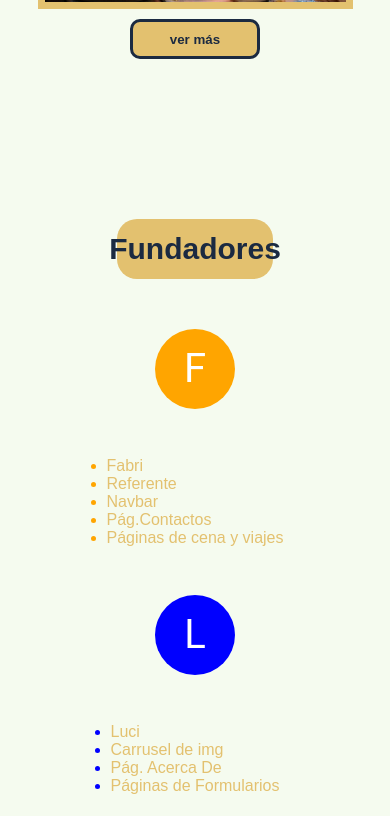
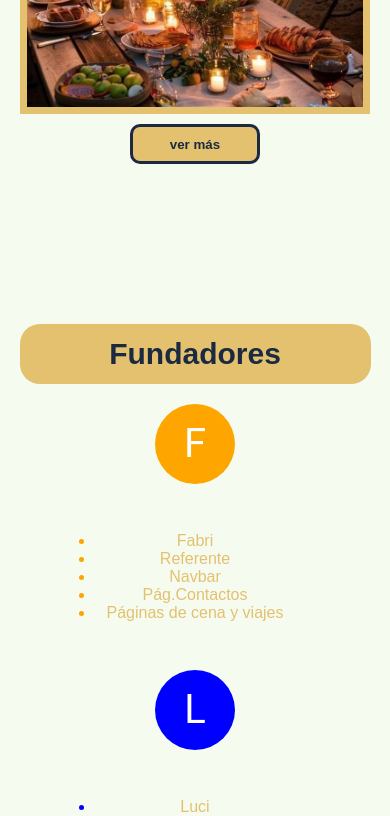
Before and after one commit to Fabricio3434/Proyecto-final-GT-Memoria-en-Ruta-, a React (Vite) app: page /about in a window 390 px wide. Shown: the part 1156-1972 px from the top of the page. Built offline with nearby package versions, Linux system fonts and the light colour scheme.

Commit message:
correción del responsive

```diff
--- a/src/css/Acerca.css
+++ b/src/css/Acerca.css
@@ -124,10 +124,11 @@ transform: translate(-50%, -50%);
     background-color: white;
 }
 #seccion2{
-    margin-top: 50px;
-    display: flex;
-    justify-content: center;
-    align-items: center;
+   display: grid;
+   grid-template-columns: repeat(auto-fit, minmax(250px, 1fr));
+   gap: 30px;
+   padding: 20px;
+  justify-items: center;
 
 }
 #h2{
@@ -157,3 +158,30 @@ transform: translate(-50%, -50%);
 #N > li::marker{
     color: purple;
 }
+
+@media(max-width: 600px){
+    .acomodar{
+        grid-template-columns: 1fr;
+    }
+    .envase{
+max-width: 100%;
+width: 100%;
+    }
+    .photos{
+      aspect-ratio: auto;
+    }
+    .titulo{
+        font-size: 1.5em;
+    }
+    #seccion2{
+        flex-direction: column;
+        gap: 20px;
+    }
+    #seccion2 ul{
+        width: 100%;
+        text-align: center;
+    }
+    #h2{
+        width: 90%;
+    }
+}
--- a/src/css/Formularios.css
+++ b/src/css/Formularios.css
@@ -22,6 +22,9 @@ font-size: 20px;
 gap: 10px;
 background-color: #1b2a41;
 padding: 5px;
+max-width: 600px;
+width: 100%;
+box-sizing: border-box;
 
 }
 legend{
@@ -90,3 +93,37 @@ border-radius: 5px;
 .ul > li{
     margin: 5px;
 }
+
+@media(max-width: 600px){
+.Formulario{
+    width: 90%;
+    font-size: 16px;
+    border-width: 4px;
+}
+.field{
+    width: 100%;
+    padding: 5px;
+    border-width: 3px;
+}
+
+.color, input, select, #t{
+    width: 100%;
+    margin: 5px 0;
+}
+.envio{
+    width: 100%;
+    height: 2.2em;
+    font-size: 18px;
+}
+.indicar > p{
+    height: auto;
+    padding: 8px;
+    font-size: 16px;
+}
+.ul{
+    font-size: 16px;
+    padding: 0 10px;
+}
+
+
+}
```
Also changed, not shown: 1 other file (tests, documents, lock files or other folders).
